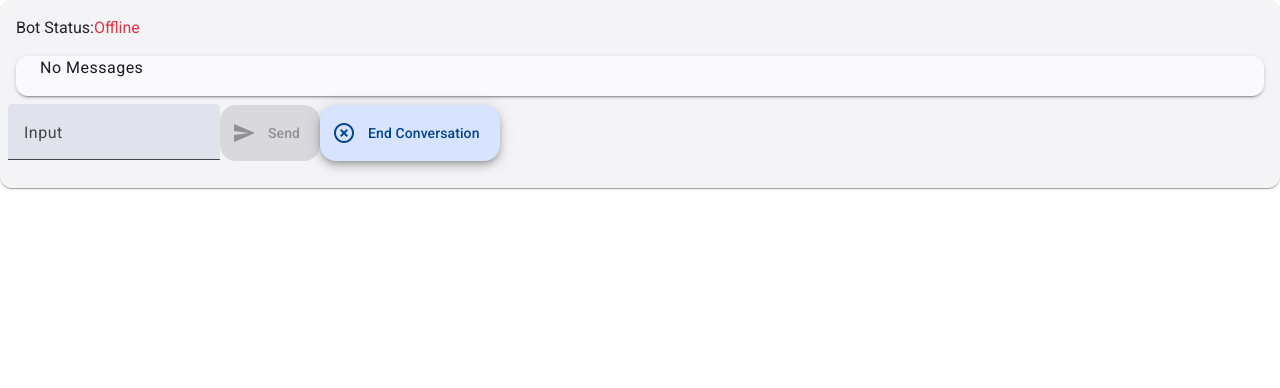
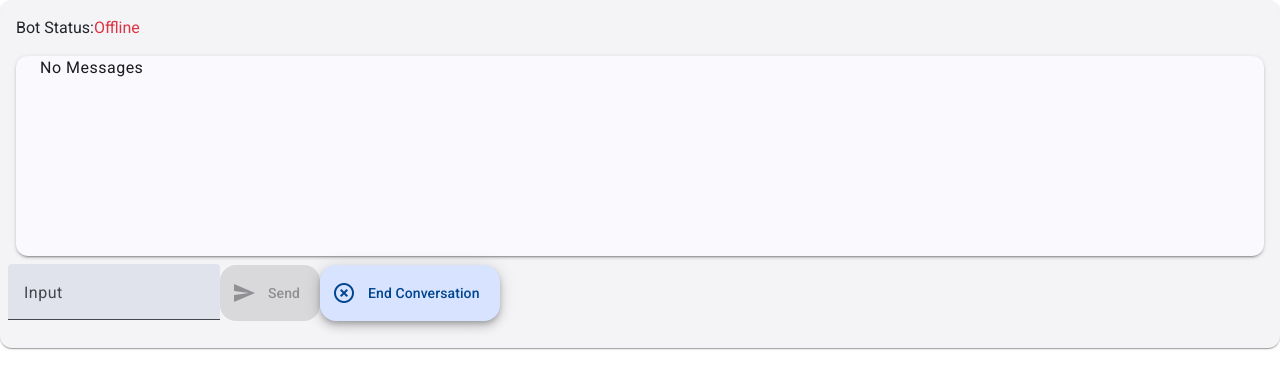
Before and after one commit to Adrian55Stack/ChatBotRxjs, an Angular app: page / in a window 1280 px wide. Shown: the top 388 px of the page. Built offline with nearby package versions, Linux system fonts and the light colour scheme.

Commit message:
add overflow scroll

```diff
--- a/src/app/chat-content/chat-content.component.html
+++ b/src/app/chat-content/chat-content.component.html
@@ -1,5 +1,5 @@
 <mat-accordion>
-    <mat-expansion-panel disabled expanded>
+    <mat-expansion-panel disabled expanded class="chat-content-panel">
         @for(message of (messages | async); track message?.content) {
         <div class="d-flex">
             <p>({{message.time | date: 'mediumTime'}})</p>
--- a/src/app/chat-content/chat-content.component.scss
+++ b/src/app/chat-content/chat-content.component.scss
@@ -0,0 +1,4 @@
+.chat-content-panel {
+    height: 200px;
+    overflow-y: scroll;
+}
```
